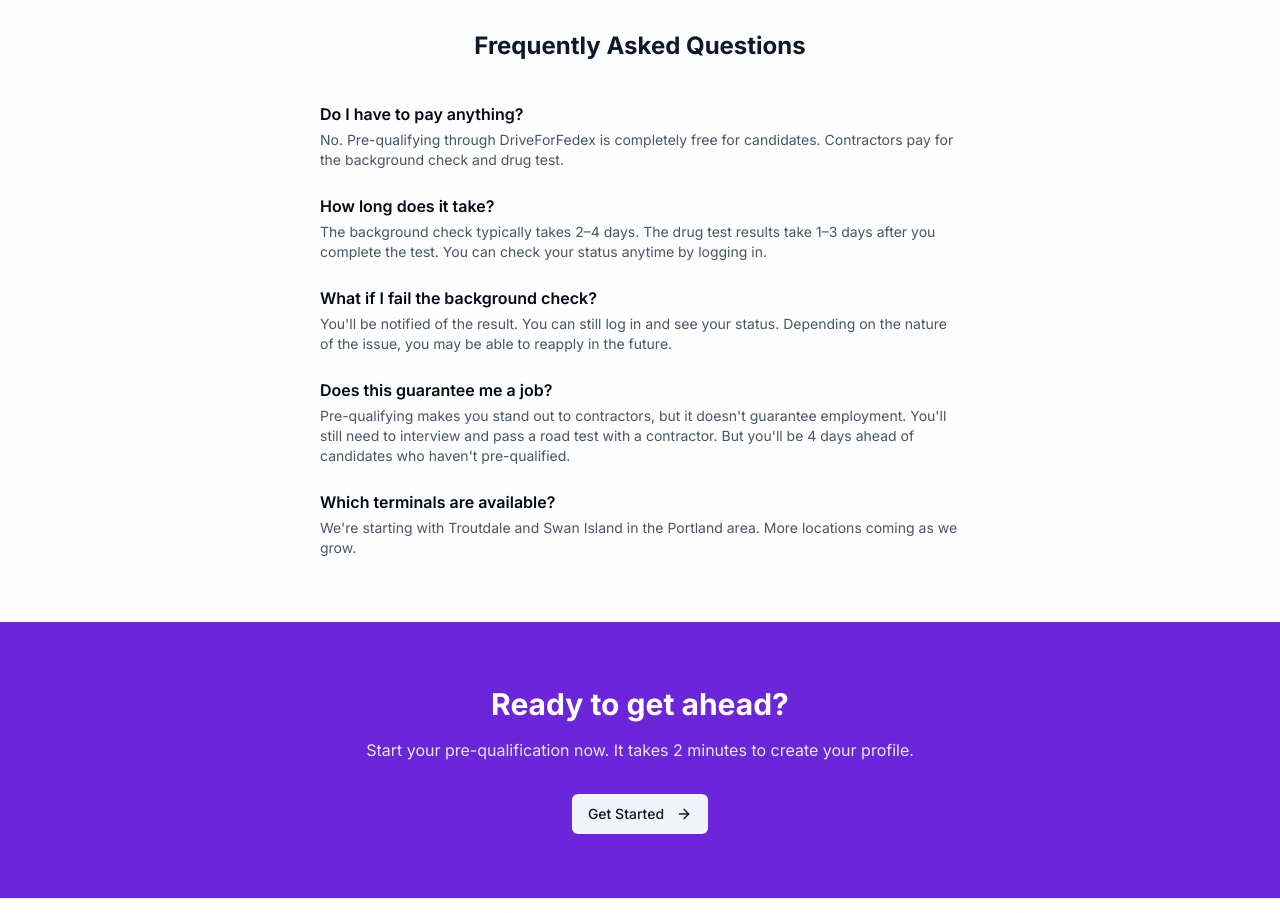
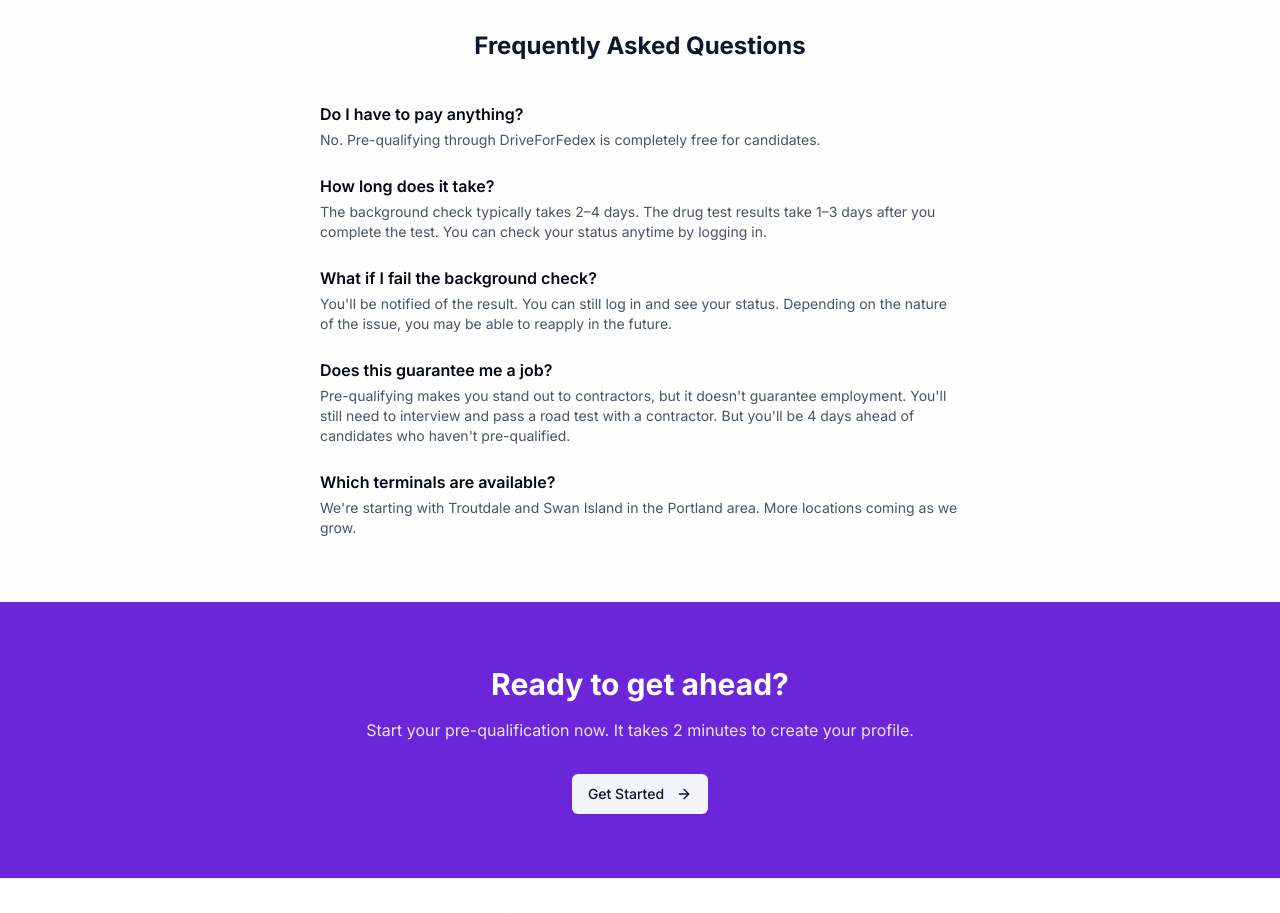
Before and after one commit to witfawn/driveforfedex, a Next.js app: page / in a window 1280 px wide. Shown: the part 1980-2893 px from the top of the page. Built offline with nearby package versions, Linux system fonts and the light colour scheme.

Commit message:
copy: remove contractor payment line from FAQ

```diff
--- a/src/app/page.tsx
+++ b/src/app/page.tsx
@@ -190,7 +190,7 @@ export default function LandingPage() {
               <h3 className="font-semibold mb-1">Do I have to pay anything?</h3>
               <p className="text-slate-600 text-sm">
                 No. Pre-qualifying through DriveForFedex is completely free for
-                candidates. Contractors pay for the background check and drug test.
+                candidates.
               </p>
             </div>
             <div>
```
